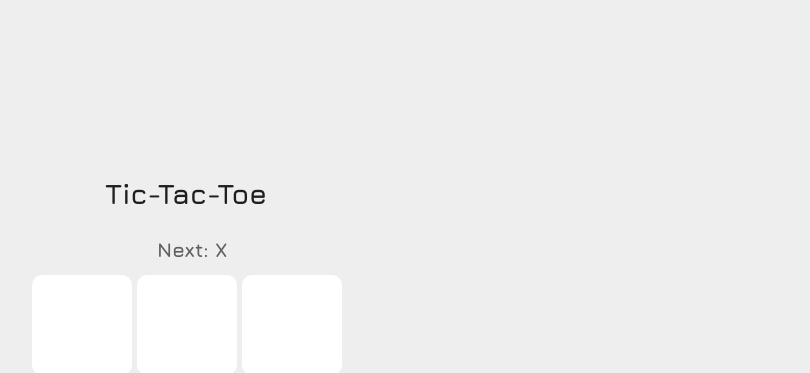
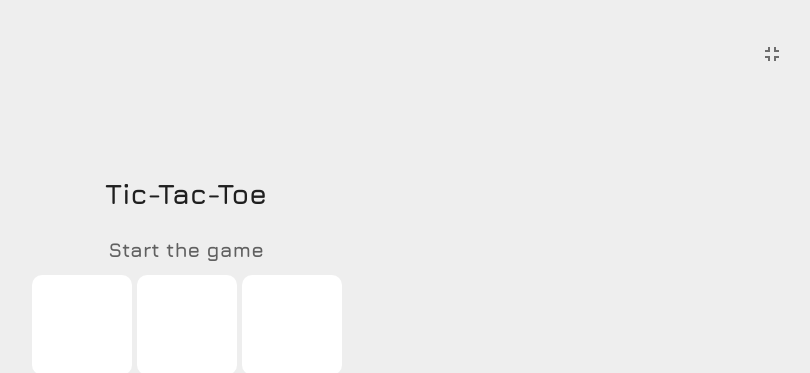
Before and after one commit to TimraWork/react-typescript-game, a React app: page / in a window 1280 px wide. Both pictures are taken after a click on the button 1140 px from the left and 34 px from the top of the page. Shown: the top 373 px of the page, without its empty margins (454-1264 px from the left). Built offline with nearby package versions, Linux system fonts and the light colour scheme.

Commit message:
refactor: move game status to separate component

```diff
--- a/public/index.html
+++ b/public/index.html
@@ -4,9 +4,9 @@
     <link rel="icon" href="%PUBLIC_URL%/favicon.ico" />
     <meta name="viewport" content="width=device-width, initial-scale=1" />
 
-    <title>GAME - REACT/REDUX/TYPESCRIPT</title>
-    <meta property="og:title" content="Игра в рамках обучения React http://rs.school/" />
-    <meta property="og:description" content="Task1" />
+    <title>Tic-Tac-Toe</title>
+    <meta property="og:title" content="Game as part of learning React at RS school EPAM" />
+    <meta property="og:description" content="Task1 - create a game using React" />
     <link href="https://fonts.googleapis.com/css2?family=Jura:wght@300;400;500;600;700&display=swap" rel="stylesheet" />
     <link rel="stylesheet" href="https://fonts.googleapis.com/icon?family=Material+Icons" />
   </head>
--- a/src/App.tsx
+++ b/src/App.tsx
@@ -11,7 +11,6 @@ import {playAudio} from './utils';
 interface IFullScreenRef extends HTMLElement {
   msRequestFullscreen?: () => void;
   webkitRequestFullScreen?: () => void;
-  mozRequestFullScreen?: () => void;
 }
 
 const App: React.FC = () => {
@@ -27,7 +26,6 @@ const App: React.FC = () => {
     if (target && target.requestFullscreen) target.requestFullscreen();
     if (target && target.webkitRequestFullScreen) target.webkitRequestFullScreen();
     if (target && target.msRequestFullscreen) target.msRequestFullscreen();
-    if (target && target.mozRequestFullScreen) target.mozRequestFullScreen();
   };
 
   const handleBtnVolumeMuteClick = () => {
@@ -35,10 +33,14 @@ const App: React.FC = () => {
     setIsMute(!isMute);
   };
 
+  const handleFullscreenExitClick = () => {
+    if (document.fullscreenElement) document.exitFullscreen();
+  };
+
   return (
     <>
-      <Header onBtnFullScreenClick={handleBtnFullScreenClick} onBtnVolumeMuteClick={handleBtnVolumeMuteClick} isMute={isMute} />
-      <Game innerRef={setRef} isMute={isMute} />
+      <Header isMute={isMute} onBtnFullScreenClick={handleBtnFullScreenClick} onBtnVolumeMuteClick={handleBtnVolumeMuteClick} />
+      <Game isMute={isMute} innerRef={setRef} handleFullscreenExitClick={handleFullscreenExitClick} />
       <Footer />
     </>
   );
--- a/src/assets/style/main.scss
+++ b/src/assets/style/main.scss
@@ -107,6 +107,7 @@ footer {
 
 /* ------------------------------  GAME BEGIN ----------------------------- */
 .game {
+  position: relative;
   display: flex;
   justify-content: center;
   align-items: center;
@@ -145,6 +146,7 @@ footer {
   font-weight: bold;
   color: $green;
   margin-bottom: 10px;
+  transition: all 0.3s ease;
   &--nextX {
     color: $gray-hover;
   }
@@ -242,6 +244,19 @@ footer {
 .game:fullscreen {
   background: #eeeeee;
 }
+
+.FullscreenExitIcon {
+  position: absolute !important;
+  right: 30px;
+  top: 30px;
+  opacity: 0;
+  pointer-events: none;
+}
+
+.game:fullscreen .FullscreenExitIcon {
+  opacity: 1;
+  pointer-events: all;
+}
 /* ------------------------------ FULLSCREEN END----------------------------- */
 
 @import './media';
--- a/src/components/Game.tsx
+++ b/src/components/Game.tsx
@@ -1,15 +1,21 @@
+import {IconButton} from '@material-ui/core';
 import React from 'react';
 import {Board} from '../containers/Board';
 import {refElement} from '../types';
-
+import FullscreenExitIcon from '@material-ui/icons/FullscreenExit';
 interface IProps {
   innerRef: (ref: refElement) => void;
   isMute: boolean;
+  handleFullscreenExitClick: () => void;
 }
 
-export const Game: React.FC<IProps> = ({innerRef, isMute}) => {
+export const Game: React.FC<IProps> = ({innerRef, isMute, handleFullscreenExitClick}) => {
   return (
     <div className="game" ref={innerRef}>
+      <IconButton className="FullscreenExitIcon" onClick={handleFullscreenExitClick}>
+        <FullscreenExitIcon />
+      </IconButton>
+
       <div className="game--board">
         <h1 className="game--title">Tic-Tac-Toe</h1>
         <Board isMute={isMute} />
--- a/src/containers/Board.tsx
+++ b/src/containers/Board.tsx
@@ -1,29 +1,37 @@
 import React, {FC, useEffect, useState} from 'react';
 import {Button} from '@material-ui/core';
 import {Square} from '../components/Square';
-import {getWinner, getStatus, playAudio} from '../utils';
+import {fillArray, getWinner, playAudio} from '../utils';
+import {GameStatus} from './GameStatus';
 
 interface IProps {
   isMute: boolean;
 }
 
+const STORAGE = 'react-game/squares';
+
 export const Board: FC<IProps> = ({isMute}) => {
-  const [squares, setSquares] = useState<Array<string | null>>(Array(9).fill(null));
+  const [squares, setSquares] = useState<Array<string | null>>(fillArray);
   const [xIsNext, setXIsNext] = useState<boolean>(true);
-  const [winner, setWinner] = useState<null | Object>(null);
+  const [winner, setWinner] = useState<string | null>(null);
   const [isTie, setIsTie] = useState<boolean>(false);
 
   useEffect(() => {
-    if (localStorage.getItem('squares')) setSquares(JSON.parse(localStorage.getItem('squares') || ''));
+    const getStorage = localStorage.getItem(STORAGE);
+    if (getStorage) setSquares(JSON.parse(getStorage || ''));
   }, []);
 
   useEffect(() => {
-    const winnerEl = getWinner(squares)?.winner || null;
-    setWinner(winnerEl);
+    const winner = getWinner(squares)?.winner || null;
+    if (winner) {
+      setWinner(winner);
+    } else {
+      setWinner(null);
+    }
 
-    if (winnerEl) setIsTie(false);
-    setIsTie(squares.filter((el) => el).length === 9);
-  }, [squares, xIsNext]);
+    const isGameTie = !!(squares.filter((el) => el).length === 9);
+    setIsTie(isGameTie);
+  }, [squares]);
 
   const handleSquareClick = (i: number) => {
     const array = squares.slice();
@@ -31,40 +39,25 @@ export const Board: FC<IProps> = ({isMute}) => {
     if (getWinner(array) || squares[i]) return;
     array[i] = xIsNext ? 'X' : 'O';
 
+    localStorage.setItem(STORAGE, JSON.stringify(array));
+
     setSquares(array);
-    localStorage.setItem('squares', JSON.stringify(array));
     setXIsNext(!xIsNext);
-
-    const audioName = xIsNext ? 'cross' : 'zero';
-    playAudio(audioName, isMute);
+    playAudio(xIsNext ? 'cross' : 'zero', isMute);
   };
 
-  const handlePlayAgain = () => {
-    setSquares(Array(9).fill(null));
-    localStorage.setItem('squares', JSON.stringify(Array(9).fill(null)));
-
+  const handleNewGameClick = () => {
+    setSquares(fillArray);
     setWinner(null);
     setIsTie(false);
+    setXIsNext(true);
+    localStorage.removeItem(STORAGE);
   };
-
-  useEffect(() => {
-    setTimeout(function () {
-      if (winner && !isTie) playAudio('win', isMute);
-    }, 2000);
-  }, [isTie, winner]);
-
-  useEffect(() => {
-    setTimeout(function () {
-      if (isTie) playAudio('tie', isMute);
-    }, 1500);
-  }, [isTie]);
 
   return (
     <>
-      <div className={`status ${winner || isTie ? 'status--win' : ''} ${xIsNext ? 'status--nextX' : ''}`}>
-        &nbsp; {getStatus(getWinner(squares)?.winner || null, xIsNext, isTie)}
-      </div>
-      <div className={winner || isTie ? 'board  board--disabled' : 'board'}>
+      <GameStatus squares={squares} xIsNext={xIsNext} isMute={isMute} winner={winner} isTie={isTie} />
+      <div className={`board ${winner || isTie ? 'board--disabled' : ''}`}>
         {squares.map((el, idx) => {
           return (
             <Square
@@ -77,7 +70,7 @@ export const Board: FC<IProps> = ({isMute}) => {
         })}
       </div>
       {(winner || isTie) && (
-        <Button className="btn-new-game" variant="contained" onClick={handlePlayAgain}>
+        <Button className="btn-new-game" variant="contained" onClick={handleNewGameClick}>
           new game
         </Button>
       )}
--- a/src/containers/BtnPlayMusic.tsx
+++ b/src/containers/BtnPlayMusic.tsx
@@ -2,6 +2,8 @@ import React, {useState, useRef} from 'react';
 import IconButton from '@material-ui/core/IconButton';
 import MusicNoteIcon from '@material-ui/icons/MusicNote';
 import MusicOffIcon from '@material-ui/icons/MusicOff';
+
+const MUSIC_URL = 'https://timra.ru/portfolio/audio/music.mp3';
 
 export const BtnPlayMusic: React.FC = () => {
   const [isMusicPlayed, setIsMusicPlayed] = useState<boolean>(true);
@@ -26,7 +28,7 @@ export const BtnPlayMusic: React.FC = () => {
   return (
     <>
       <IconButton onClick={handleMusicToggleClick}>{!isMusicPlayed ? <MusicOffIcon /> : <MusicNoteIcon />}</IconButton>
-      {!isMusicPlayed && <audio autoPlay loop ref={refMusic} src="https://timra.ru/portfolio/audio/music.mp3" />}
+      {!isMusicPlayed && <audio autoPlay loop ref={refMusic} src={MUSIC_URL} />}
     </>
   );
 };
--- /dev/null
+++ b/src/containers/GameStatus.tsx
@@ -0,0 +1,49 @@
+import React, {FC, useEffect, useState} from 'react';
+import {getWinner, playAudio} from '../utils';
+
+interface IProps {
+  squares: Array<string | null>;
+  xIsNext: boolean;
+  isMute: boolean;
+  winner: string | null;
+  isTie: boolean;
+}
+
+const Status = {
+  START: 'Start the game',
+  CONTINUE: 'Next: ',
+  endProperties: {
+    WINNER: 'Winner: ',
+    TIE: 'TIE'
+  }
+};
+
+export const GameStatus: FC<IProps> = ({squares, xIsNext, isMute, winner, isTie}) => {
+  const [status, setStatus] = useState<string>(Status.START);
+
+  useEffect(() => {
+    const isGameStarted = !!squares.filter((el) => el).length;
+
+    if (!isGameStarted) {
+      setStatus(Status.START);
+    } else {
+      setStatus(`${Status.CONTINUE} ${xIsNext ? 'X' : '0'}`);
+    }
+  }, [squares, xIsNext]);
+
+  useEffect(() => {
+    if (winner) {
+      setStatus(Status.endProperties.WINNER);
+      playAudio('win', isMute, 1500);
+    } else if (isTie) {
+      setStatus(Status.endProperties.TIE);
+      playAudio('tie', isMute, 2000);
+    }
+  }, [winner, isTie]);
+
+  return (
+    <div className={`status ${winner || isTie ? 'status--win' : ''} ${xIsNext || status === Status.START ? 'status--nextX' : ''}`}>
+      {status} {winner}
+    </div>
+  );
+};
--- a/src/utils.ts
+++ b/src/utils.ts
@@ -1,3 +1,5 @@
+export const fillArray = () => Array(9).fill(null);
+
 export const getWinner = (squares: Array<string | null>) => {
   // prettier-ignore
   const winnerLines = [
@@ -20,24 +22,13 @@ export const getWinner = (squares: Array<string | null>) => {
   return null;
 };
 
-export const getStatus = (winner: string | null, xIsNext: boolean, isTie: boolean) => {
-  let status;
-  if (winner) {
-    status = 'Winner: ' + winner;
-  } else if (isTie) {
-    status = 'TIE !!!';
-  } else {
-    status = 'Next: ' + (xIsNext ? 'X' : '0');
-  }
-
-  return status;
-};
-
-export const playAudio = (audioName: string, isMute: boolean) => {
+export const playAudio = (audioName: string, isMute: boolean, timeout?: number) => {
   if (!isMute) {
     const audioUrl = `https://timra.ru/portfolio/audio/${audioName}.mp3`;
     const audio: HTMLAudioElement = new Audio(audioUrl);
     audio.volume = 0.1;
-    audio.play();
+    setTimeout(function () {
+      audio.play();
+    }, timeout || 0);
   }
 };
```
